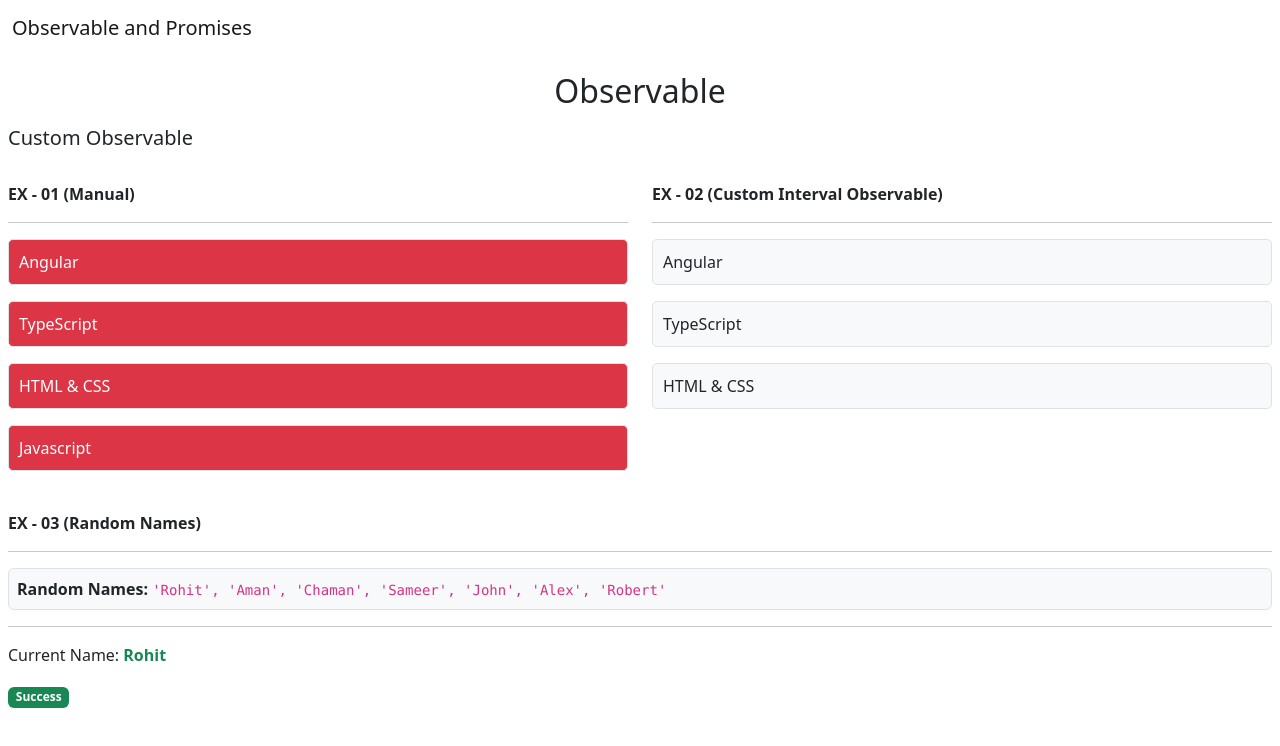
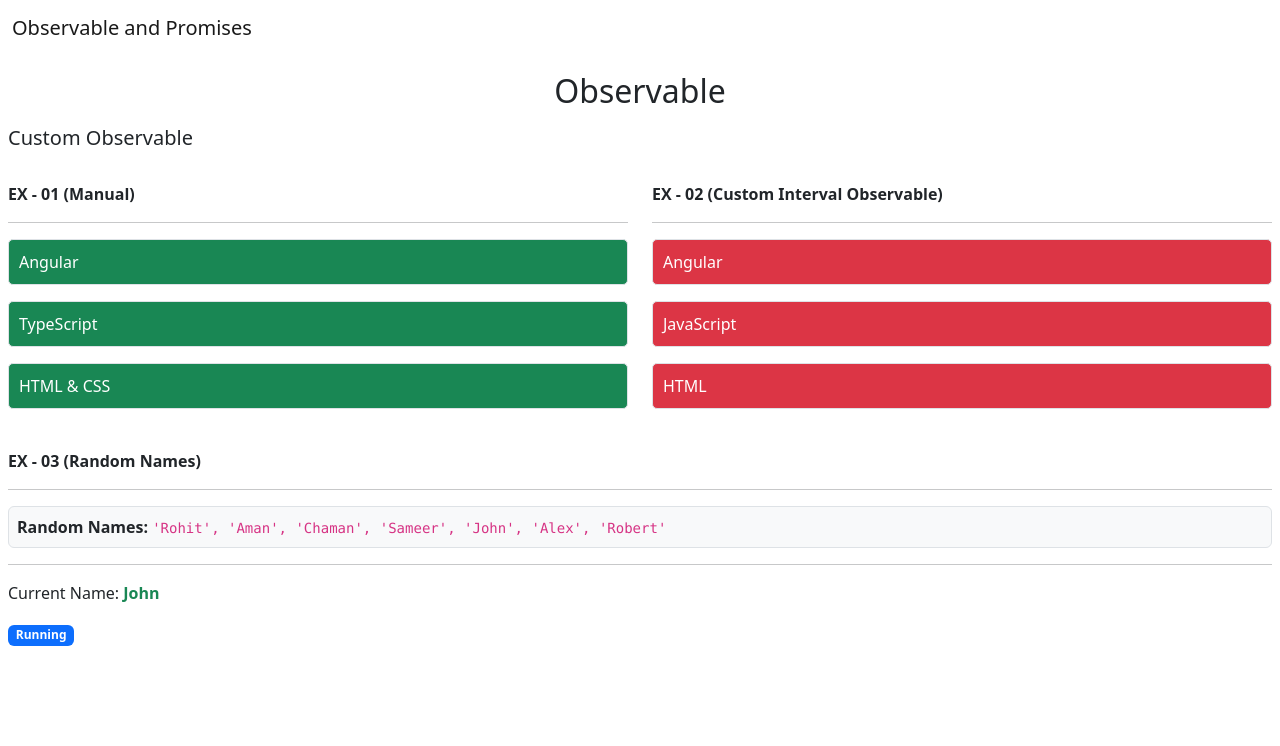
Before and after one commit to rtewari056/Rxjs-tutorial, an Angular app: page /observable/custom-observable in a window 1280 px wide. Shown: the top 746 px of the page. Built offline with nearby package versions, Linux system fonts and the light colour scheme.

Commit message:
Custom Observable in Rxjs part 2

```diff
--- a/src/app/components/custom-observable/custom-observable.component.html
+++ b/src/app/components/custom-observable/custom-observable.component.html
@@ -8,7 +8,7 @@
             <strong>EX - 01 (Manual)</strong>
             <hr>
 
-            <ul id="custObsManualContainer" class="list-unstyled d-flex flex-column gap-3" [ngClass]="obsStatus === 'completed' ? 'completed' : obsStatus === 'error'? 'error' : ''">
+            <ul id="custObsManualContainer" class="list-unstyled d-flex flex-column gap-3" [ngClass]="obsStatus1 === 'completed' ? 'completed' : obsStatus1 === 'error'? 'error' : ''">
 
             </ul>
         </div>
@@ -17,10 +17,8 @@
             <strong>EX - 02 (Custom Interval Observable)</strong>
             <hr>
 
-            <ul id="custInterObsContainer" class="list-unstyled d-flex flex-column gap-3">
-                <li>Angular</li>
-                <li>TypeScript</li>
-                <li>HTML & CSS</li>
+            <ul id="custInterObsContainer" class="list-unstyled d-flex flex-column gap-3" [ngClass]="obsStatus2 === 'completed' ? 'completed' : obsStatus2 === 'error'? 'error' : ''">
+
             </ul>
         </div>
     </div>
@@ -38,8 +36,8 @@
 
             <hr>
 
-            <p>Current Name: <strong class="text-success">Rohit</strong></p>
-            <span class="badge text-bg-success">Success</span>
+            <p>Current Name: <strong class="text-success">{{name}}</strong></p>
+            <span class="badge" [ngClass]="nameStatus === 'completed' ? 'text-bg-success' : nameStatus === 'error'? 'text-bg-danger' : 'text-bg-primary'">{{nameStatus === 'completed' ? 'Success' : nameStatus === 'error'? 'Error' : 'Running'}}</span>
         </div>
     </div>
 </div>
--- a/src/app/components/custom-observable/custom-observable.component.ts
+++ b/src/app/components/custom-observable/custom-observable.component.ts
@@ -1,6 +1,6 @@
-import { Component, OnInit, inject } from '@angular/core';
+import { Component, OnInit, inject, OnDestroy } from '@angular/core';
 import { CommonModule } from '@angular/common';
-import { Observable, Subscriber } from 'rxjs';
+import { Observable, Subject, Subscriber, Subscription, takeUntil } from 'rxjs';
 import { DesignUtilityService } from 'src/app/services/design-utility.service';
 
 @Component({
@@ -10,40 +10,102 @@ import { DesignUtilityService } from 'src/app/services/design-utility.service';
   templateUrl: './custom-observable.component.html',
   styleUrls: ['./custom-observable.component.scss']
 })
-export class CustomObservableComponent implements OnInit {
+export class CustomObservableComponent implements OnInit, OnDestroy {
   private _designUtilityService = inject(DesignUtilityService);
 
-  obsStatus: string = '';
+  obsStatus1: string = '';
+  obsStatus2: string = '';
+
+  name!: string;
+  nameStatus: string = '';
+
+  unsubscribe$: Subject<void> = new Subject<void>;
 
   ngOnInit(): void {
     // EX - 01 (Manual)
-    const cusObs1$ = new Observable((subscriber: Subscriber<string>) => {
+    const cusObs1$: Observable<string> = new Observable((subscriber: Subscriber<string>) => {
       setTimeout(() => subscriber.next('Angular'), 1000);
       setTimeout(() => subscriber.next('TypeScript'), 2000);
-      setTimeout(() => subscriber.next('HTML & CSS'), 3000);
+      setTimeout(() => {
+        subscriber.next('HTML & CSS');
+        subscriber.complete();
+      }, 3000);
       setTimeout(() =>{
         subscriber.next('Javascript');
-        subscriber.error(new Error('Limit exceed'));
+        // subscriber.error(new Error('Limit exceed'));
       }, 4000);
       setTimeout(() => {
         subscriber.next('React');
-        subscriber.complete();
+        // subscriber.complete();
       }, 5000);
     });
 
     // subscribe(data, error, completion)
     cusObs1$.subscribe((res: string) => {
-      console.log(res);
       this._designUtilityService.print(res, 'custObsManualContainer');
     },(error: Error) => {
-      this.obsStatus = 'error';
+      this.obsStatus1 = 'error';
     }, () => {
-      this.obsStatus = 'completed';
+      this.obsStatus1 = 'completed';
     });
 
     // EX - 02 (Custom Interval Observable)
+    const arr2: string[] = ['Angular', 'JavaScript', 'HTML', 'CSS', 'TypeScript'];
+
+    const cusObs2$: Observable<string> = new Observable((subscriber: Subscriber<string>) => {
+      let count: number = 0;
+
+      setInterval(() => {
+        subscriber.next(arr2[count]);
+
+        if(count >= 2) subscriber.error('Error emit');
+
+        if(count >= 5) subscriber.complete();
+
+        count++;
+      }, 1000);
+    })
+
+    cusObs2$.pipe(takeUntil(this.unsubscribe$)).subscribe((res: string) => {
+      this._designUtilityService.print(res, 'custInterObsContainer');
+      // console.log(res);
+    },(error: Error) => {
+      this.obsStatus2 = 'error';
+    }, () => {
+      this.obsStatus2 = 'completed';
+    });
 
     // EX - 03 (Random Names)
+    const arr3: string[] = ['Rohit', 'Aman', 'Chaman', 'Sameer', 'John', 'Alex', 'Robert'];
+
+    const cusObs3$ = new Observable((subscriber: Subscriber<string>) => {
+      let count: number = 0;
+
+      setInterval(() => {
+        subscriber.next(arr3[count]);
+
+        // if(count >= 4) subscriber.error('Error emit');
+
+        if(count >= 6) subscriber.complete();
+
+        count++;
+      }, 1000);
+
+    });
+
+    cusObs3$.pipe(takeUntil(this.unsubscribe$)).subscribe((res: string) => {
+      this.name = res;
+      // console.log(res);
+    },(error: Error) => {
+      this.nameStatus = 'error';
+    }, () => {
+      this.nameStatus = 'completed';
+    });
+  }
+
+  ngOnDestroy(): void {
+    this.unsubscribe$.next()
+    this.unsubscribe$.complete()
   }
 
 }
```
